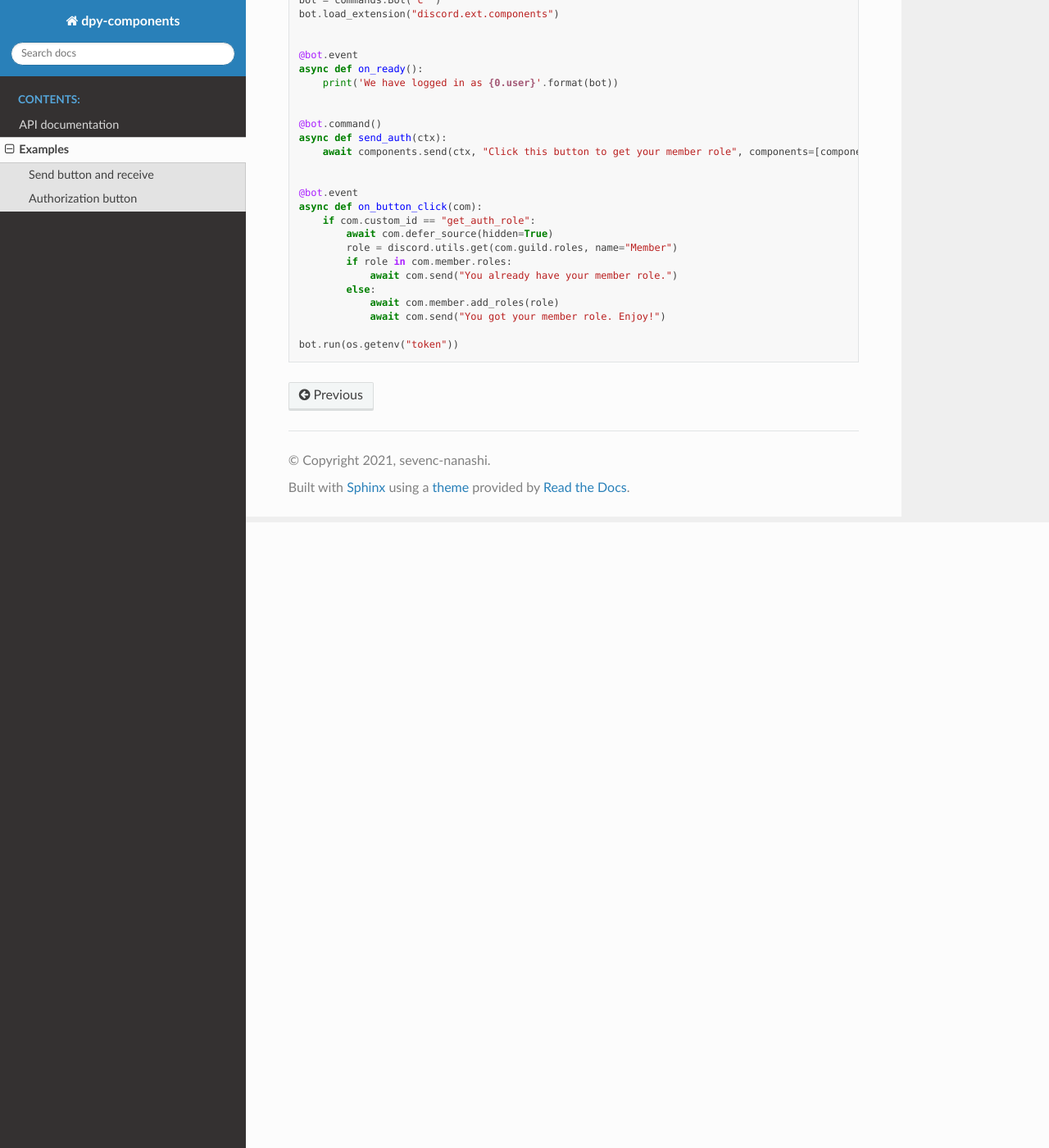
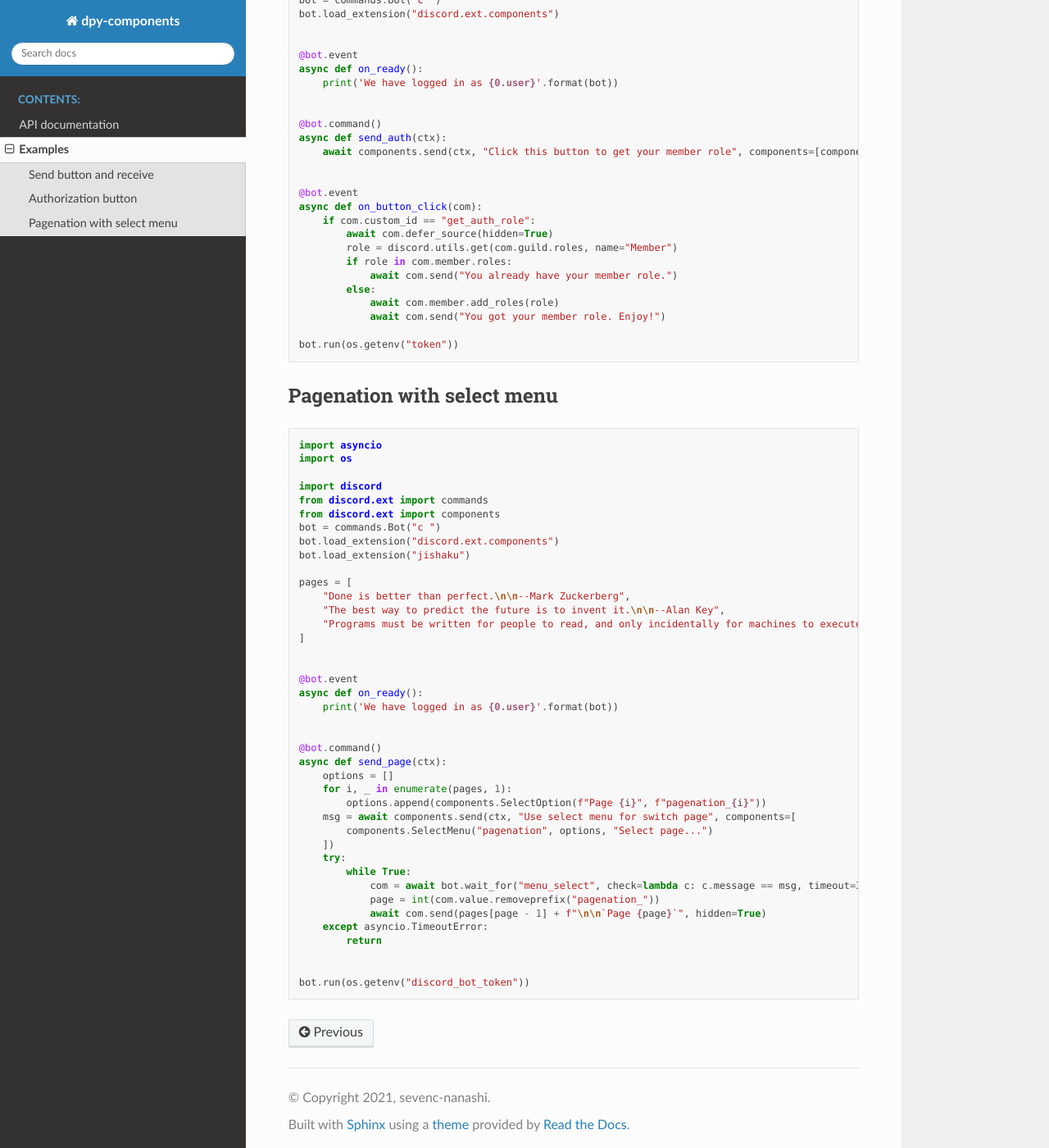
Before and after one commit to sevenc-nanashi/dpy-components, a Sphinx documentation site: the page built from docs/example.rst, in a window 1280 px wide and 1400 px high, scrolled down 763 px. Shown: the whole window at 82% size. Built offline with Sphinx 7.4.7 and the Read the Docs theme 2.0.0, drawn with Linux system fonts in a browser that asks for light colours.

Commit message:
Add: Add example

```diff
--- a/docs/example.rst
+++ b/docs/example.rst
@@ -63,3 +63,49 @@ Authorization button
                 await com.send("You got your member role. Enjoy!")
 
     bot.run(os.getenv("token"))
+
+Pagenation with select menu
+---------------------------
+
+.. code-block:: python
+
+    import asyncio
+    import os
+
+    import discord
+    from discord.ext import commands
+    from discord.ext import components
+    bot = commands.Bot("c ")
+    bot.load_extension("discord.ext.components")
+    bot.load_extension("jishaku")
+
+    pages = [
+        "Done is better than perfect.\n\n--Mark Zuckerberg",
+        "The best way to predict the future is to invent it.\n\n--Alan Key",
+        "Programs must be written for people to read, and only incidentally for machines to execute.\n\n--Hal Alverson"
+    ]
+
+
+    @bot.event
+    async def on_ready():
+        print('We have logged in as {0.user}'.format(bot))
+
+
+    @bot.command()
+    async def send_page(ctx):
+        options = []
+        for i, _ in enumerate(pages, 1):
+            options.append(components.SelectOption(f"Page {i}", f"pagenation_{i}"))
+        msg = await components.send(ctx, "Use select menu for switch page", components=[
+            components.SelectMenu("pagenation", options, "Select page...")
+        ])
+        try:
+            while True:
+                com = await bot.wait_for("menu_select", check=lambda c: c.message == msg, timeout=30)
+                page = int(com.value.removeprefix("pagenation_"))
+                await com.send(pages[page - 1] + f"\n\n`Page {page}`", hidden=True)
+        except asyncio.TimeoutError:
+            return
+
+
+    bot.run(os.getenv("discord_bot_token"))
```
